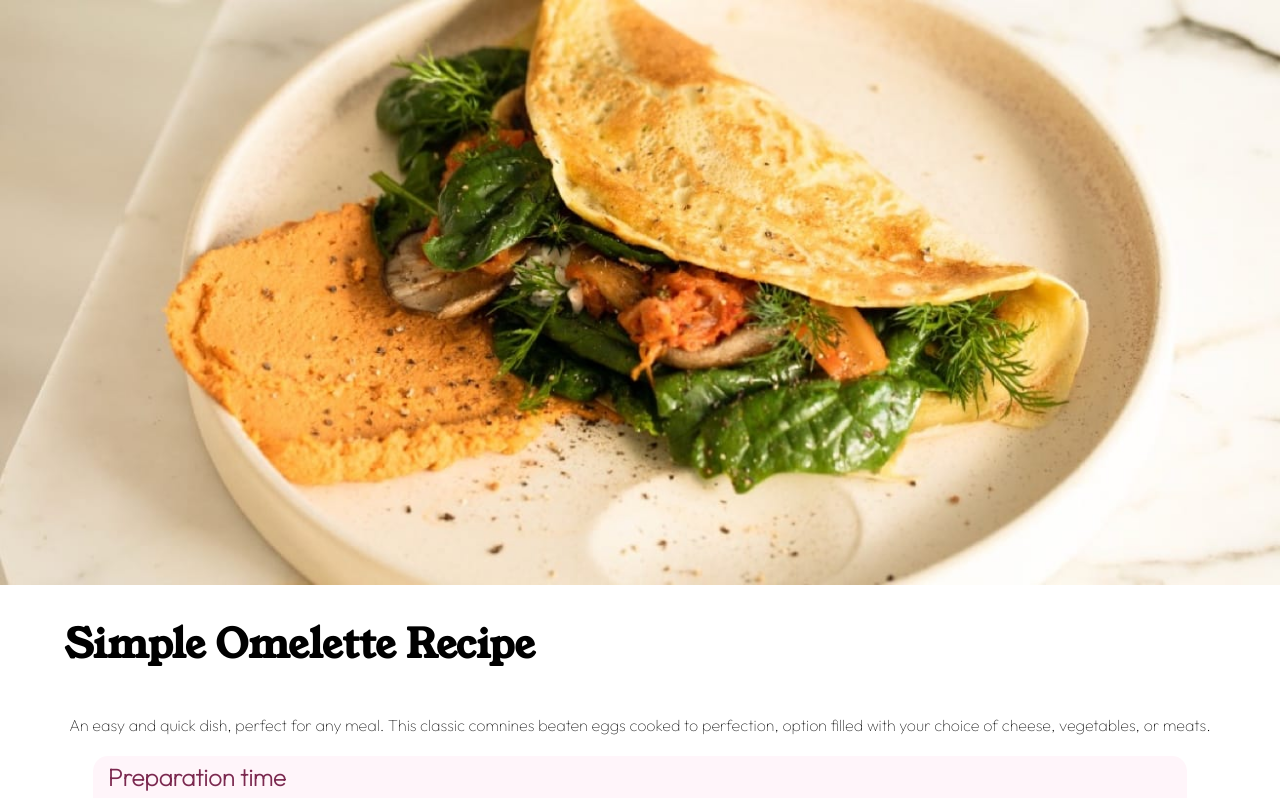
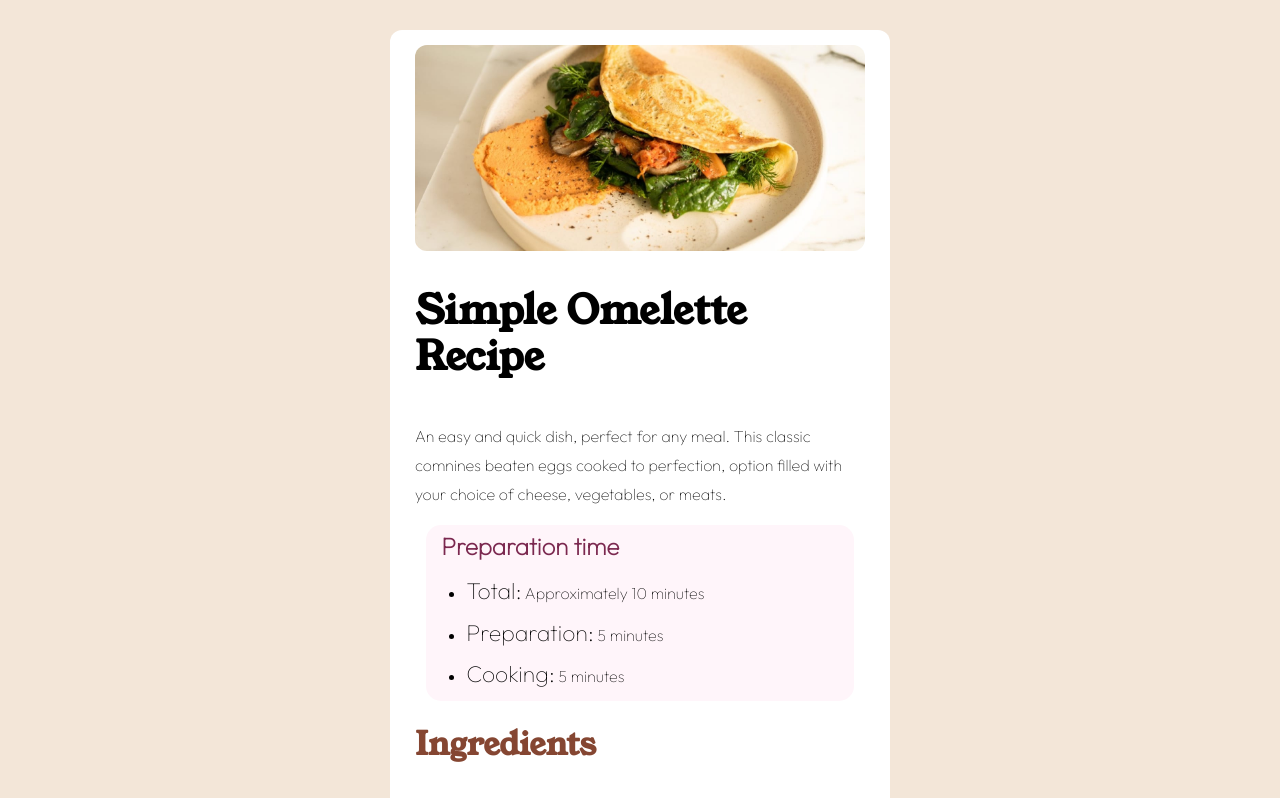
Before and after one commit to soof05/Recipe-page, a plain HTML site: page index.html in a window 1280 px wide. Shown: the top 798 px of the page. Drawn offline with Linux system fonts and the light colour scheme.

Commit message:
Complete the challenge

```diff
--- a/css/styles.css
+++ b/css/styles.css
@@ -94,3 +94,24 @@ tr {
 .nutrition {
   color: hsl(14, 45%, 36%);
 }
+
+@media screen and (min-width: 600px) {
+  body {
+    background-color: hsl(30, 54%, 90%);
+  }
+  .container {
+    height: 100%;
+    max-width: 500px;
+    margin-top: 30px;
+    margin-bottom: 30px;
+    margin-left: auto;
+    margin-right: auto;
+    border-radius: 12px;
+    background-color: white;
+  }
+  #omelette-img {
+    width: 90%;
+    margin-top: 15px;
+    border-radius: 12px;
+  }
+}
```
